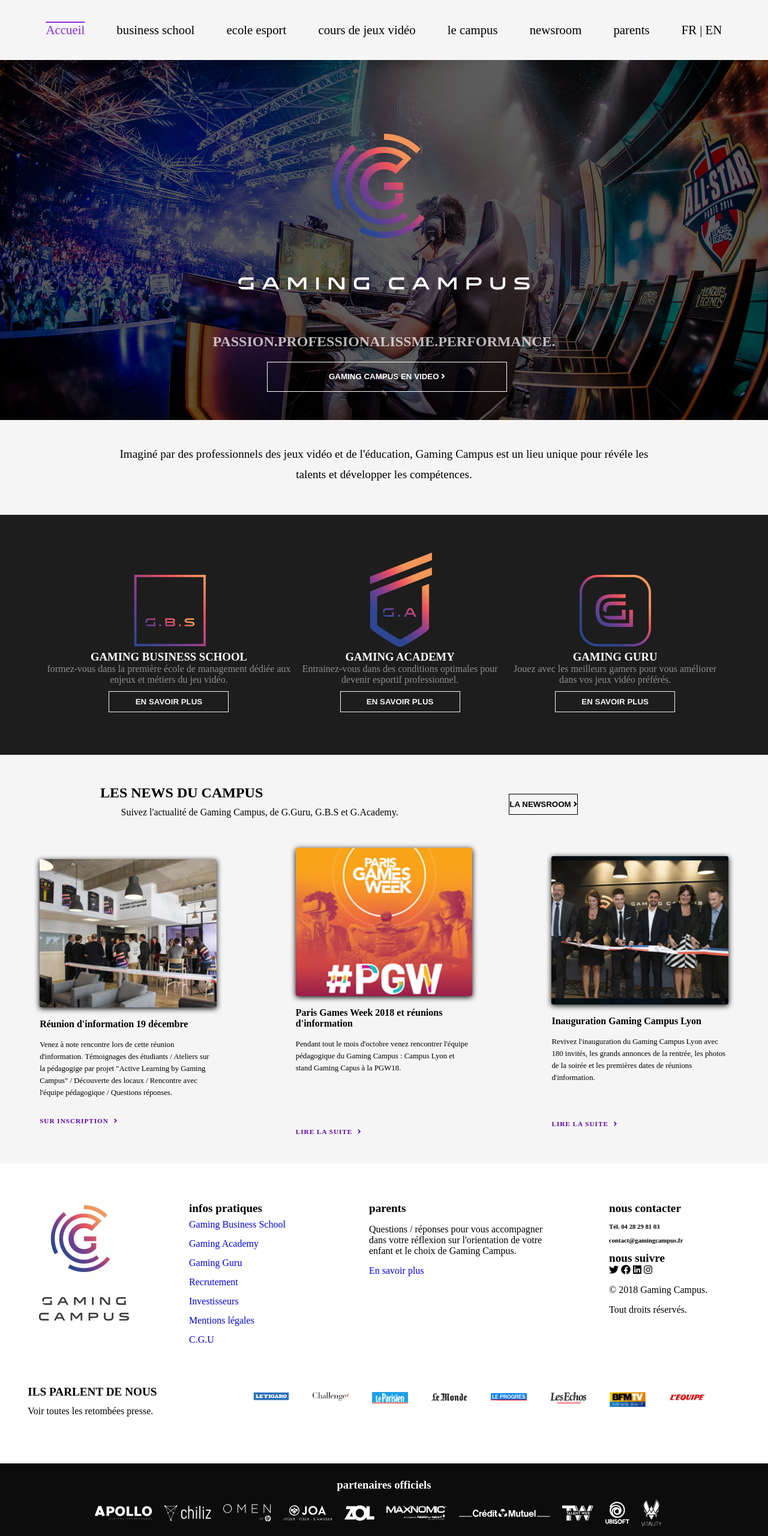
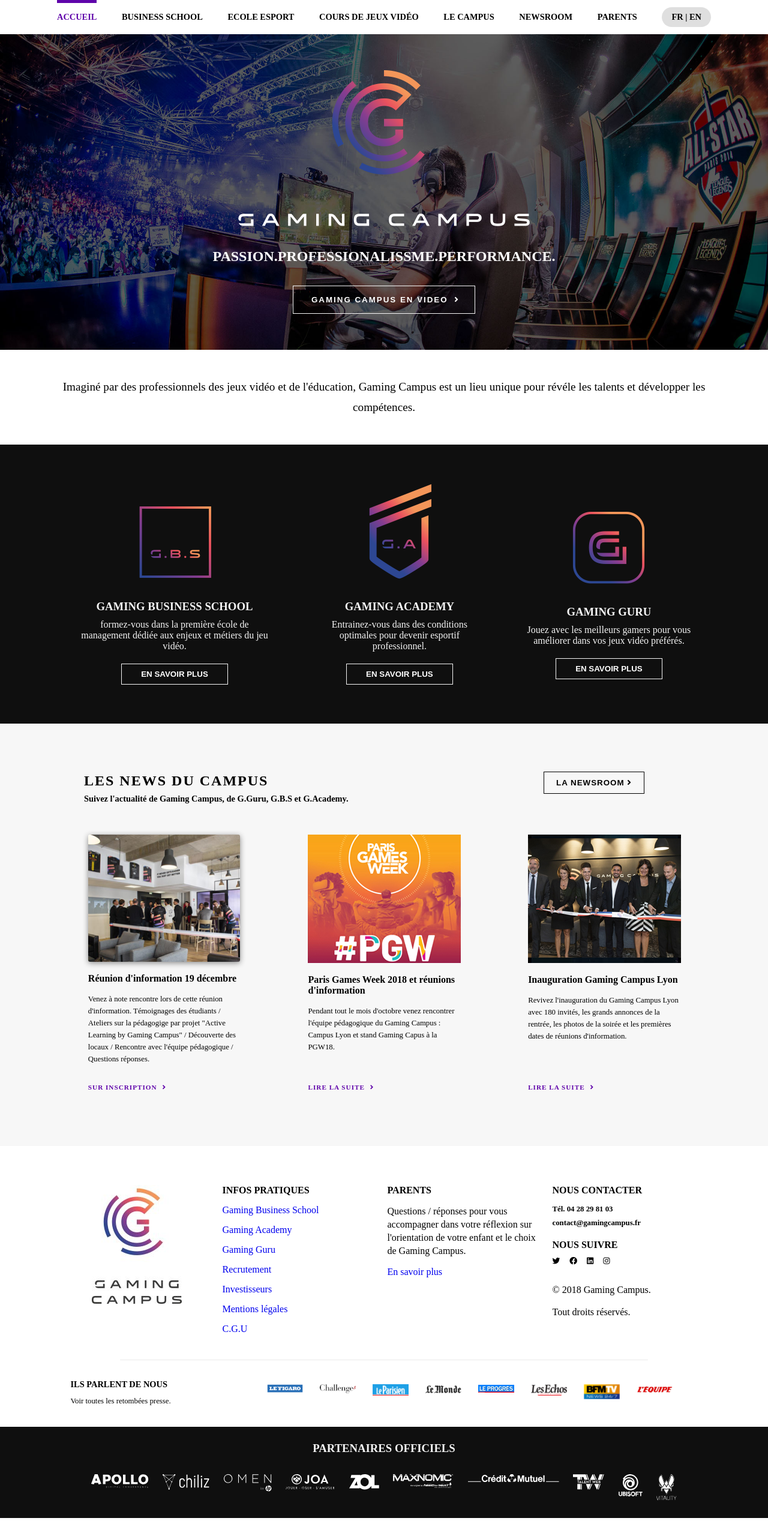
Before and after one commit to basile720/gaming-campus, a plain HTML site: page index.html in a window 1280 px wide. Shown: the whole page at 60% size. After the commit the page ends 2530 px from the top, so only its background shows below. Drawn offline with Linux system fonts and the light colour scheme.

Commit message:
Update index.css

```diff
--- a/index.css
+++ b/index.css
@@ -1,262 +1,255 @@
-*{
-    margin: 0px;
-    padding: 0px;
+* {
+  margin: 0;
+  padding: 0;
   box-sizing: border-box;
   list-style: none;
 }
 
-body{
-    text-align: center;
-    background-color: whitesmoke;
-
-}
-.entete{
-    display: flex;
-    align-items: center;
-    justify-content: space-around;
-    height: 100px;
-    width: 100%;
-    font-size: 1.3rem;
-
-}
-
- nav{
-    margin-left: 50px;
-    margin-right: 50px;
-}
-a{
-    text-decoration: none;
-}
-
-.acc{
-    color: blueviolet;
-    text-decoration-line: overline;
-
-}
-
-.main-header{
-    background:url(bg.jpg) center/cover;
-    display:grid;
-    justify-content: center;
-    align-content: center;
-    height: 600px;
-
-}
-
-header button{
-    align-items: center;
-    justify-content: center;
-    background: #ffffff00;
-    height: 50px;
-    width: 400px;
-    margin-top: 20px;
-    margin-left:105px;
-    color: white;
-    border: 1px solid;
-}
-
-
-.logo{
-    display: flex;
-    justify-content: center;
-    align-items: center;
-    margin-top: 75px;
-
-}
-
-h1{
-    display: flex;
-    color: #ffffffb6;
-    font-size: 1.5rem;
-    justify-content: center;
-    align-items: center;
-    margin-top: 70px;
-}
-
-.header-text{
-    display: flex;
-   align-content: center;
-   justify-content: center;
-   font-size: 1.2rem;
-   margin: 40px auto ;
-   line-height: 34px;
-   width: 900px;
-
-}
-
-.icon-part{
-    display: flex;
-    align-items: center;
-    justify-content: space-between;
-    height: 400px;
-    background-color:rgb(29,29,29);
-    margin-top:50px;
-    color: whitesmoke;
-}
-.icon-part-container{
-   display: flex;
-   align-items: center;
-   justify-content: center;
-   padding: 75px;
-   color: #ffffff80;
-}
-.icon-part h3{
-    color: #ffffff;
-    text-transform: uppercase;
-}
-
 button {
-    background:none;
+  background: none;
   outline: none;
   border: 1px solid whitesmoke;
+  color: white;
   text-transform: uppercase;
   font-weight: 700;
   transition: 0.4s ease;
   cursor: pointer;
 }
-
-.icon-part button {
-    height: 35px;
-    width: 200px;
-    margin: 10px auto;
-    color: whitesmoke;
-}
-
-button:hover{
+button:hover {
   color: black;
   background: whitesmoke;
 }
-
-.header-news{
+a {
+  text-decoration: none;
+}
+body {
+  margin: 0 auto;
+  text-align: center;
+}
+nav {
+  max-width: 1100px;
+  margin: 0 auto;
+}
+nav ul {
   display: flex;
+  justify-content: space-between;
   align-items: center;
-    justify-content: center;
-    margin: 50px auto;
+  padding: 0 5px;
 }
-
-.left-part h2{
- margin-right:260px ;
+nav li {
+  text-transform: uppercase;
+  font-weight: 900;
+  font-size: 0.9rem;
+  cursor: pointer;
+  position: relative;
+  transition: 0.3s ease;
+  padding: 20px 0;
 }
-.left-part p{
-    padding-top:10px;
+nav li:first-child {
+  color: rgb(95, 4, 170);
 }
-
-.right-part button{
+nav li:first-child:before {
+  content: "";
+  width: 100%;
+  height: 5px;
+  position: absolute;
+  background: rgb(95, 4, 170);
+  transform: translateY(-20px);
+}
+nav li:hover:before {
+  content: "";
+  width: 100%;
+  height: 5px;
+  position: absolute;
+  background: rgb(95, 4, 170);
+  transform: translateY(-20px);
+}
+nav li:last-child:before {
+  background: none;
+}
+#language {
+  background: rgba(128, 128, 128, 0.25);
+  border-radius: 50px;
+  padding: 8px 16px;
+}
+.main-header {
+  background: url(./bg.jpg) fixed center/cover;
+  color: white;
+  padding: 60px;
+}
+h1 {
+  text-transform: uppercase;
+  font-size: 1.5rem;
+  font-weight: 700;
+  margin: 30px 0 35px;
+}
+.main-header button {
+  padding: 15px 30px;
+  letter-spacing: 2px;
+}
+.main-header i {
+  transform: translateX(5px);
+}
+.header-text {
+  padding: 45px 0;
+  max-width: 1100px;
+  font-size: 1.2rem;
+  line-height: 34px;
+  margin: 0 auto;
+}
+.icon-part {
+  background: rgb(15, 15, 15);
+  padding: 65px 0;
+  color: whitesmoke;
+}
+.icon-part-container {
+  display: flex;
+  justify-content: space-between;
+  align-items: center;
+  max-width: 1100px;
+  margin: 0 auto;
+}
+.lip-logo {
+  margin-bottom: 30px;
+}
+.icon-part h3 {
+  text-transform: uppercase;
+  font-weight: 700;
+}
+.icon-part p {
+  width: 80%;
+  margin: 10px auto 20px;
+}
+.icon-part button {
+  padding: 9px 32px;
+}
+.news-part {
+  background: rgba(245, 245, 245, 0.8);
+  padding: 80px 0 45px;
+}
+.header-news {
+  display: grid;
+  grid-template-columns: 70% 30%;
+  max-width: 1000px;
+  margin: 0 auto;
+}
+.left-part {
+  line-height: 30px;
+}
+.left-part h2 {
+  text-transform: uppercase;
+  letter-spacing: 2px;
+  font-weight: 600;
+  text-align: left;
+}
+.left-part p {
+  font-weight: 600;
+  font-size: 0.9rem;
+  text-align: left;
+}
+.right-part button {
   color: black;
-    border: 1px solid;
-    margin: 0px 150px -50px ;
-    height: 35px;
+  border-color: black;
+  letter-spacing: 1px;
+  padding: 10px 20px;
 }
-
-.main-news-container{
-    display:flex;
+.right-part button:hover {
+  color: whitesmoke;
+  background: rgba(0, 0, 0, 0.9);
+}
+.main-news-container {
+  display: flex;
   justify-content: space-around;
-    align-items: center;
-    max-width: 100%;
+  max-width: 1100px;
   margin: 45px auto;
 }
-.main-news-container > div{
+.main-news-container > div {
   position: relative;
   max-width: 23%;
 }
-.main-news-container h4{
+.mn-pic img {
+  object-fit: cover;
+  width: 100%;
+  border-radius: 3px;
+  box-shadow: 0 2px 10px #888;
+}
+.main-news-container h4 {
   margin: 15px 0;
   text-align: left;
 }
-.main-news-container p{
+.main-news-container p {
   text-align: left;
   font-size: 0.8rem;
   line-height: 20px;
   margin-bottom: 45px;
 }
-.link{
+.link {
   text-align: left;
   position: absolute;
-    bottom: 0px;
+  bottom: 0;
 }
-.main-news a{
+.main-news a {
   text-transform: uppercase;
- color: rgb(95,4,170);
- font-weight: 900;
+  color: rgb(95, 4, 170);
   font-size: 0.7rem;
   letter-spacing: 1px;
+  font-weight: 900;
 }
-
-.main-news a:hover{
-   color: rgb(180,180,1);
+.main-news a:hover {
+  color: rgb(180, 180, 1);
 }
-
-.mn-pic img{
-    box-shadow: 0px 2px 10px black;
-    width: 100%;
-    object-fit: cover;
-    border-radius: 3px;
-
-}
-
-.mn-pics img{
-    box-shadow: 0px 2px 10px black;
-    width: 100%;
-    object-fit: cover;
-    border-radius: 3px;
-}
-
-.mn-picse img{
-    box-shadow: 0px 2px 10px black;
-    width: 100%;
-    object-fit: cover;
-    border-radius: 3px;
-}
-
-.ssame{
-    padding-bottom: 59px;
-}
-
-.same{
-    padding-bottom: 30px;
-}
-.main-news i{
+.main-news i {
   transform: translateX(5px);
 }
-
-.contact-list{
+.contact {
+  padding: 65px 0 20px;
+  max-width: 1100px;
+  margin: 0 auto;
+}
+.contact-list {
   display: flex;
   justify-content: space-around;
-
+  font-weight: 400;
+  position: relative;
 }
-
-.contact{
-    display: flex;
-    align-items: center;
-    justify-content: space-around;
-    background: #ffffff;
-    height: 500px;
-    max-width: 2000px;
+.contact-list:after {
+  content: "";
+  position: absolute;
+  width: 80%;
+  height: 1px;
+  background: rgb(235, 235, 235);
+  bottom: -28px;
 }
-.contact h5{
-  font-size: 1.2rem;
+.contact-list .list {
   text-align: left;
-  width: 200px;
+  width: 24%;
 }
-
-
-.infos-p{
-  line-height: 2rem;
+#contact-img img {
+  margin: 0 auto;
+  display: block;
 }
-.list{
-    text-align: left;
-    margin-left:50px;
-    margin-right: 50px;
-    max-width: 300px;
+.contact-list h5 {
+  text-transform: uppercase;
+  font-size: 1rem;
+  margin-bottom: 15px;
 }
-
-.list p{
-  margin: 15px auto;
+.infos-p li {
+  margin: 15px 0;
 }
-
-.list h6{
-   margin: 15px auto;
-   line-height: 0.5rem;
+.list p {
+  line-height: 22px;
+  margin-bottom: 15px;
+}
+.list h6 {
+  font-size: 0.8rem;
+  margin-bottom: 8px;
+}
+.list .network {
+  margin: 20px 0 8px;
+}
+.footer-logos i {
+  font-size: 0.8rem;
+  margin: 0 12px 30px 0;
 }
 .copyright {
   margin: 0;
@@ -274,11 +267,11 @@
 }
 .medias-text h3 {
   text-transform: uppercase;
-    font-size: 1.2rem;
+  font-size: 0.9rem;
   margin-bottom: 12px;
 }
 .medias-text p {
-    font-size: 1rem;
+  font-size: 0.8rem;
 }
 .medias-logos {
   display: flex;
@@ -288,223 +281,84 @@
 .medias-logos img {
   width: 60px;
 }
-
-footer{
-    background-color: rgb(12,12,12);
-    color: rgb(255, 255, 255);
-    max-width: 100%;
+footer {
+  background: rgb(15, 15, 15);
+  color: whitesmoke;
+  padding: 25px;
+}
+footer h3 {
+  text-transform: uppercase;
+  font-weight: 700;
+  margin-bottom: 32px;
+}
+footer ul {
+  display: flex;
+  justify-content: space-around;
+  max-width: 1000px;
+  margin: 0 auto;
 }
 
-footer h3{
-   padding-top: 25px;
+/* *********** MEDIA QUERIES *************** */
+
+@media screen and (max-width: 895px) {
+  nav li {
+    font-size: 0.7rem;
   }
-
-footer ul{
-    display: flex;
-    align-items: center;
-    justify-content: center;
-    height: 100px;
-    padding-bottom: 25px;
-    margin: 0px 200px;
+  .main-header img {
+    width: 60%;
   }
-
-footer li{
-   padding-right: 20px;
+  .contact-list .list {
+    padding-left: 15px;
   }
-
-@media screen and (min-width:1600px){
-   li{
-    font-size: 1.5rem;
-
+  .medias-logos img {
+    width: 40px;
   }
-
-   p{
-   font-size: 1.5rem;
+  footer ul {
+    flex-wrap: wrap;
   }
-  h3{
-    font-size: 1.5rem;
-  }
-  button{
-   font-size: 1rem;
-  }
-  h2{
-    font-size: 2rem;
-  }
-   .main-news p{
-    font-size: 1.2rem;
-   }
-   h4{
-    font-size: 1.4rem;
-   }
-   .link a{
-    font-size: 0.9rem;
-   }
-   .list h5{
-    font-size: 1.5rem;
-   }
-   .list p{
-    font-size: 1.3rem;
-   }
-   a{
-font-size: 1.3rem;
-   }
-   .list img{
-    width: 200px;
-   }
-   .fab{
-    width:25px;
-   }
-   .contact-medias img{
-    width: 100px;
-    object-fit: cover;
-   }
-   footer img{
-    width: 100px;
-    height: px;
-    object-fit: cover;
+  footer li {
+    margin: 5px;
   }
 }
-
-@media  screen and (max-width:1050px) {
-    li{
-    margin-right: 20px;
+@media screen and (max-width: 704px) {
+  nav li {
+    display: none;
   }
-    .left-part h2{
-        text-align: center;
-        margin-right: 0px;
+  .icon-part-container {
+    display: block;
   }
-    .list{
-        margin-top: 30px;
-        margin-left: 0px;
-        margin-right: 10px;
+  .icon-part {
+    padding: 0 0 30px;
   }
-    .list img{
-        margin-right: 50px;
+  .list-icon-part {
+    margin-top: 40px;
   }
-    .medias-text{
+  .header-news {
+    display: block;
+  }
+  .left-part {
+    width: 100%;
+  }
+  .left-part h2 {
     text-align: center;
   }
-    .medias-text p{
+  .left-part p {
     text-align: center;
+    margin-bottom: 10px;
   }
-    footer ul{
-        display: flex;
-        align-items: center;
-        justify-content: center;
+  .main-news-container {
+    display: block;
   }
-    footer li{
-        padding-right: 10px;
-        margin-right: 10px;
+  .main-news-container div {
+    max-width: 90%;
+    margin: 0 auto;
+    padding-bottom: 15px;
+    margin-top: 58px;
   }
-    .icon-part-container{
-        padding-left: 45px;
+  .main-news-container img {
+    width: 50%;
+  }
+  .contact {
+    display: none;
   }
 }
-
-@media  screen and (max-width:930px) {
-    .contact-medias{
-        display: grid;
-        padding: 0px;
-        justify-content: center;
-        align-items: center;
-    }
-    .medias-text{
-    width: 95%;
-    }
-    .img{
-        margin-right: 10px;
-        margin-top: 10px;
-    }
-    .list img{
-        margin: 0px;
-    }
-    footer li{
-        margin: 0px;
-    }
-    .icon-part-container {
-    padding: 0px;
-    }
-}
-
-@media screen and (max-width:704px) {
-    nav li{
-        display: none;
-    }
-    .contact{
-        display: none;
-    }
-    .entete{
-        height:0px;
-        width: 0px;
-    }
-    .header-text {
-        height: 100px;
-        width: 400px;
-        margin-bottom: 75px;
-    }
-    .icon-part{
-        height: 900px;
-    }
-    .icon-part-container{
-        display: grid;
-    }
-    .icon-part p{
-        margin-right:20px;
-        margin-left: 20px;
-    }
-    .news-part{
-        height: 1350px;
-    }
-    .header-news{
-        display: grid;
-    }
-    .main-news-container{
-        display: grid;
-        align-items: center;
-        justify-content: space-around;
-        width: 1000px;
-    }
-
-    .main-news-container p {
-    width: 500px;
-    margin-bottom: 38px;
-    }
-    .main-news-container h4{
-        width: 500px;
-    }
-    .link{
-        width: 200px;
-        text-align: left;
-    }
-    .mn-pic{
-        width: 200px;
-        margin-left: 150px;
-    }
-    .right-part{
-    margin-top: 20px;
-    }
-    .mn-pics{
-        margin-top: 35px;
-        margin-left:150px;
-        width: 200px
-        }
-    .mn-picse{
-        margin-top: 35px;
-        width: 200px;
-        margin-left: 150px;
-    }
-    footer ul{
-    width: 200px;
-    margin-left:250px;
-    }
-    footer li{
-    margin-right: 25px;
-    padding: 0px;
-    }
-    footer img{
-        width:40px;
-    }
-    footer h3{
-    text-transform: uppercase;
-    }
-}
```
Lines whose indentation alone changed are shown as unchanged.
